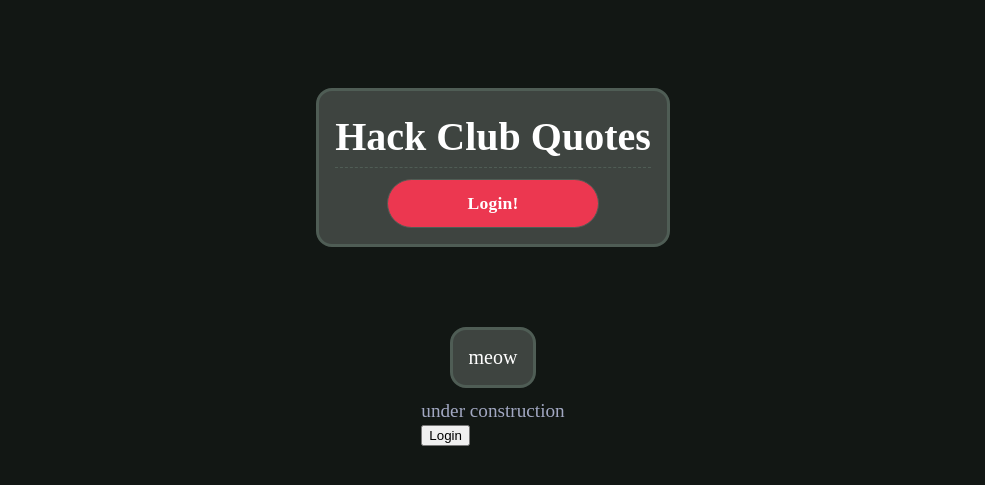
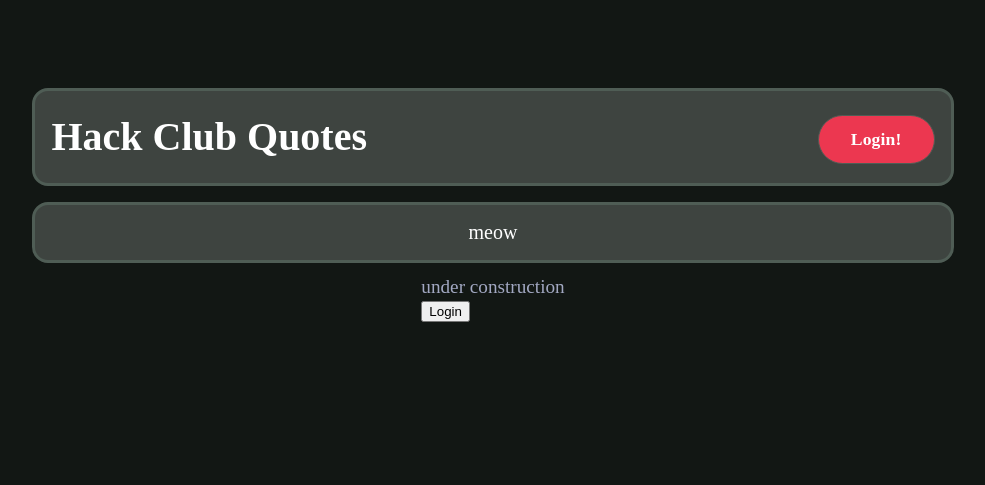
Before and after one commit to qwikster/hc-quotes, a FastAPI app: page / in a window 1280 px wide. Shown: the top 485 px of the page, without its empty margins (147-1132 px from the left). Run offline with FastAPI, Linux system fonts and the light colour scheme; data that the repository does not hold is empty; some web fonts are replaced.

Commit message:
here have some code

```diff
--- a/static/css/style.css
+++ b/static/css/style.css
@@ -59,9 +59,12 @@
 
 h1 {
     margin: 0.4rem 0rem;
+    color: var(--fg);
+}
+
+.hul {
     padding-bottom: 0.4rem;
     border-bottom: 1px dashed var(--border);
-    color: var(--fg);
 }
 
 a {
@@ -77,6 +80,9 @@
 }
 
 .panel {
+    width: 69vw;
+    max-width: 900px;
+
     display: flex;
     align-items: center;
     justify-content: center;
@@ -91,11 +97,18 @@
     padding: 1rem;
 }
 
+.homep {
+    margin-top: 1rem !important;
+}
+
 .head {
+    width: 69vw;
+    max-width: 900px;
+
     display: flex;
     align-items: center;
-    justify-content: center;
-    flex-direction: column;
+    justify-content: space-between;
+    gap: 1rem;
 
     border: 3px solid var(--border);
     border-radius: 1rem;
@@ -106,6 +119,30 @@
     padding: 1rem;
 }
 
+.login {
+    margin-top: 0.3rem;
+    background-color: var(--hc);
+    padding: 0.8rem 2rem;
+    border-radius: 10rem;
+    border: 0.12rem solid var(--border);
+
+    color: var(--fg);
+    font-family: "Phantom Sans";
+    font-weight: 800;
+    font-size: 1.1rem;
+    letter-spacing: 0.01rem;
+
+    transition: 0.2s ease all;
+}
+
+.login:hover {
+    border-color: var(--secondary);
+}
+
+.login:focus {
+    border-color: var(--secondary);
+    outline: none;
+}
 
 .new {
     display: flex;
--- a/static/index.html
+++ b/static/index.html
@@ -8,9 +8,9 @@
     <body>
         <div class="head">
             <h1>Hack Club Quotes</h1>
-            <button class="submit">Login!</button>
+            <button class="login">Login!</button>
         </div>
-        <div class="panel">
+        <div class="panel homep">
             meow
         </div>
         <div id="home-div">
--- a/static/new/index.html
+++ b/static/new/index.html
@@ -8,7 +8,7 @@
 
 	<BODY>
 	    <div class="panel">
-    		<H1>Submit Quote</H1>
+    		<H1 class="hul">Submit Quote</H1>
     		<FORM class="new" ACTION="/create" METHOD="POST">
     		    <div class="form-area">
     				<span class="form-label">author:</span>
--- a/templates/401.html
+++ b/templates/401.html
@@ -7,7 +7,7 @@
 	</HEAD>
 	<BODY>
 	    <div class="panel">
-    		<H1>401: <i style="color: var(--hc);">Unauthorized</i></H1>
+    		<H1 class="hul">401: <i style="color: var(--hc);">Unauthorized</i></H1>
     		<P class="error">Your identity could not be verified.<br>This message might be a bit more useful:</P>
             <p class="error"><b><span style="color: var(--hc);">{{ message }}</span></b></p>
             <p class="error">if this is unexpected, contact
--- a/templates/404.html
+++ b/templates/404.html
@@ -7,7 +7,7 @@
 	</HEAD>
 	<BODY>
 	    <div class="panel">
-    		<H1>404 <i>(oops :c)</i></H1>
+    		<H1 class="hul">404 <i>(oops :c)</i></H1>
     		<P class="error">The page or quote <b><span style="color: var(--hc);">{{ path }}</span></b> was not found.</P>
             <p class="error">if this is unexpected, contact
                 <a href="https://hackclub.enterprise.slack.com/team/U091JJ2JF8E" target="_blank">@qwik</a>
```
